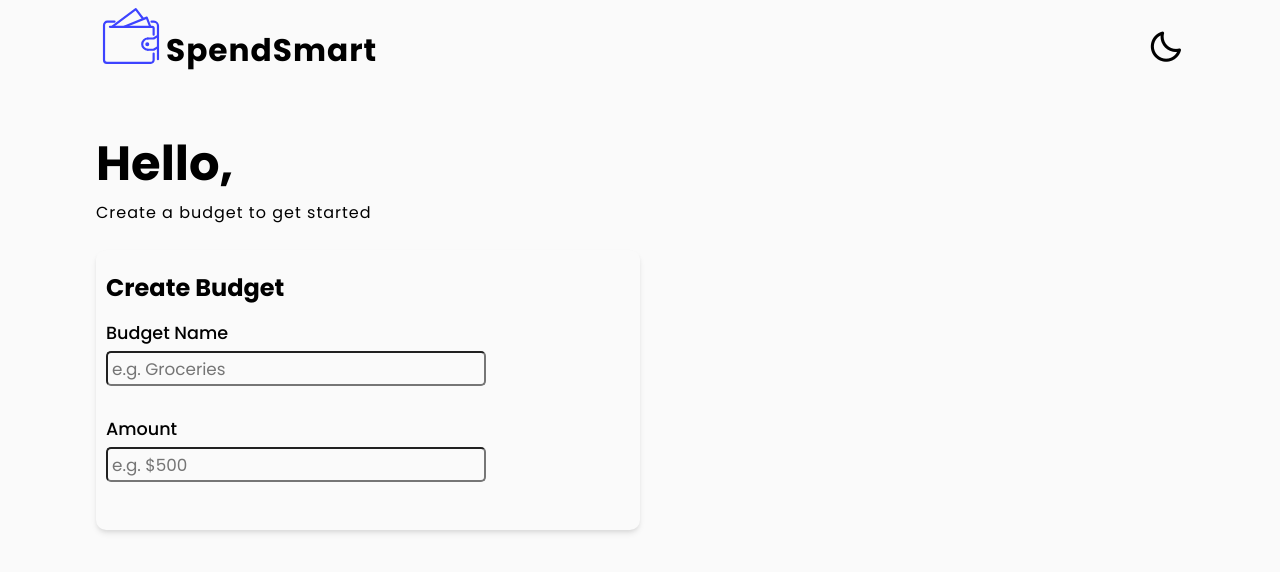
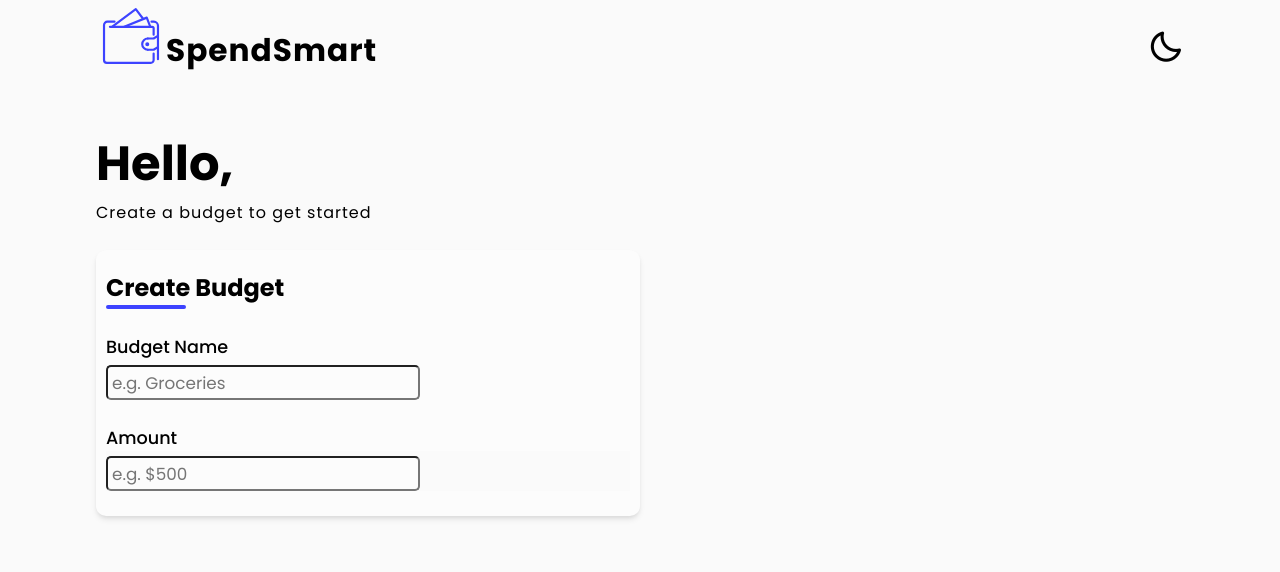
Before and after one commit to chrismbah/Spend-Smart, a React (Vite) app: page /start in a window 1280 px wide. Shown: the top 572 px of the page. Built offline with nearby package versions, Linux system fonts and the light colour scheme.

Commit message:
Minor changes

```diff
--- a/src/components/Home/Home.css
+++ b/src/components/Home/Home.css
@@ -25,17 +25,20 @@
 }
 .header-title p{
     margin-bottom: 10px;
-    font-size: .9rem;
+    font-size: 1rem;
+}
+.header-title .box{
+    margin-bottom: 30px;
 }
 
 .header-title input{
     width: 250px;
-    padding: 5px;
+    height: 40px;
+    padding: 1px;
     border: 3px solid ;
-    /* border-color: var(--black-theme-1); */
     border-color: var(--secondary-theme-2);
-    font-size: .9rem;
-    font-weight: 500;
+    font-size: .95rem;
+    font-weight: 520;
     border-radius: 5px;
 }
 
@@ -44,13 +47,12 @@
 
 }
 .header-title .name-box:focus{
-    /* outline-color: var(--secondary-theme-2); */
     outline: none;
 }
 .header-title .start-btn{
     transition: var(--transition-1);
     width: 130px;
-    padding: 6px 2px;
+    padding: 8px 2px;
     text-align: center;
     border: none;
     border-radius: 5px;
--- a/src/components/Home/Home.tsx
+++ b/src/components/Home/Home.tsx
@@ -22,6 +22,7 @@ export default function Home() {
     }
     navigate("/start")
   }
+
   function handleChange(e:ChangeEvent<HTMLInputElement>){
 
     const fullName=e.target.value //*Gets full name from user input
--- a/src/components/Start/Start.css
+++ b/src/components/Start/Start.css
@@ -19,32 +19,80 @@
 }
 .start-box{
     width: 50%;
-    height: 280px;
     box-shadow: var(--box-shadow-4);
-    padding: 20px 10px 0 10px;
+    padding: 20px 10px 25px 10px;
     border-radius: 10px;
+    background: var(--primary-theme-1);
+    position: relative;
 }
 .start-box h3{
-    margin-bottom: 15px;
+    margin-bottom: 25px;
     font-size: 1.5rem;
+    background: var(--primary-theme-1);
+}
+.start-box h3::after{
+  display: block;
+  content: "";
+  width: 80px;
+  height: 4px;
+  border-radius: 5px;
+  background: var(--secondary-theme-2);
+
 }
 .start-box label{
     display: block;
     font-size: 1.1rem;
     font-weight: 500;
     margin-bottom: 5px;
+    background: var(--primary-theme-1);
 }
 .start-box .budget-name{
-    margin-bottom: 30px;
+    margin-bottom: 25px;
+    background: var(--primary-theme-1);
+
+}
+.start-box .budget-amount{
+    margin-bottom: 25px;
+    background: var(--primary-theme-1);
+
+}
+.start-box form{
+    background: var(--primary-theme-1);
+
 }
 .start-box input{
-    width: 380px;
+    width: 60%;
     height: 35px;
     padding: 5px 4px;
     font-size: 1.05rem;
     border-radius: 5px;
+    background: var(--primary-theme-1);
 }
 .start-box input:focus{
    outline: solid 2.5px var(--secondary-theme-1) ;
    border: none;
 }
+.start-box .create-btn{
+    background: var(--secondary-theme-4);
+    color: var(--primary-theme-5);
+    /* width: 18%; */
+    padding:7px;
+    border: none;
+    border-radius: 7px;
+    font-size: 1.2rem;
+    font-weight: 500;
+    text-align: left;
+    cursor: pointer;
+}
+.start-box .create-btn i{
+    background: none;
+    color: var(--primary-theme-4);
+    color: black;
+    vertical-align: middle;
+    padding-bottom:2px;
+    font-size: 1.4rem;
+
+}
+.start-box .create-btn:hover{
+    background-color: var(--secondary-theme-2);
+}
```
